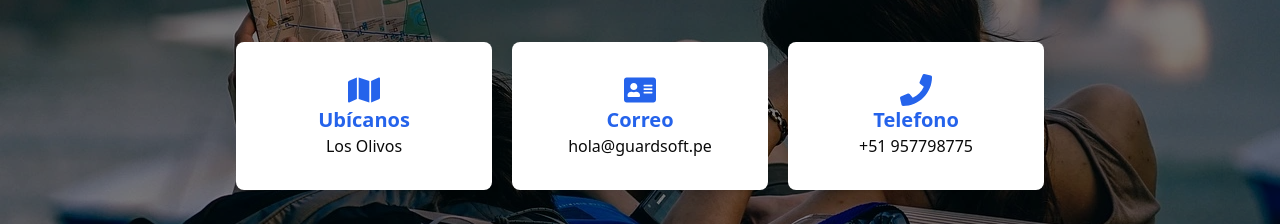
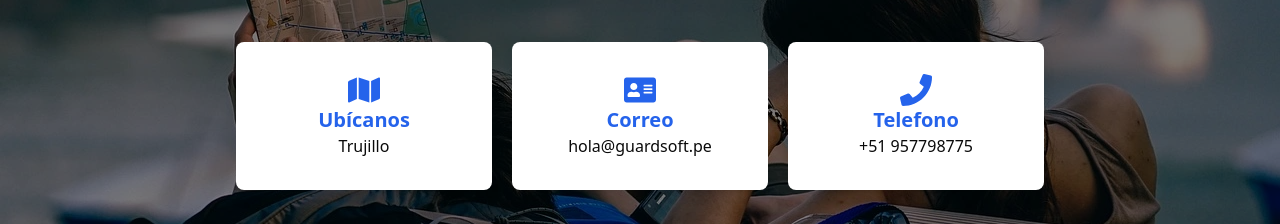
Before and after one commit to LuisJaraGG/Guardsoft-React, a React (Vite) app: page / in a window 1280 px wide. Shown: the part 5020-5244 px from the top of the page. Built offline with nearby package versions, Linux system fonts and the light colour scheme; no server answers.

Commit message:
locateus

```diff
--- a/src/data/DataCards.ts
+++ b/src/data/DataCards.ts
@@ -89,7 +89,7 @@ export const locacion:{
     icono: "FaMap",
     tittle: "Ubícanos",
     content:
-      "Los Olivos",
+      "Trujillo",
         animation:"fade-right"
   },
 
```
Also changed, not shown: 1 other file (tests, documents, lock files or other folders).
